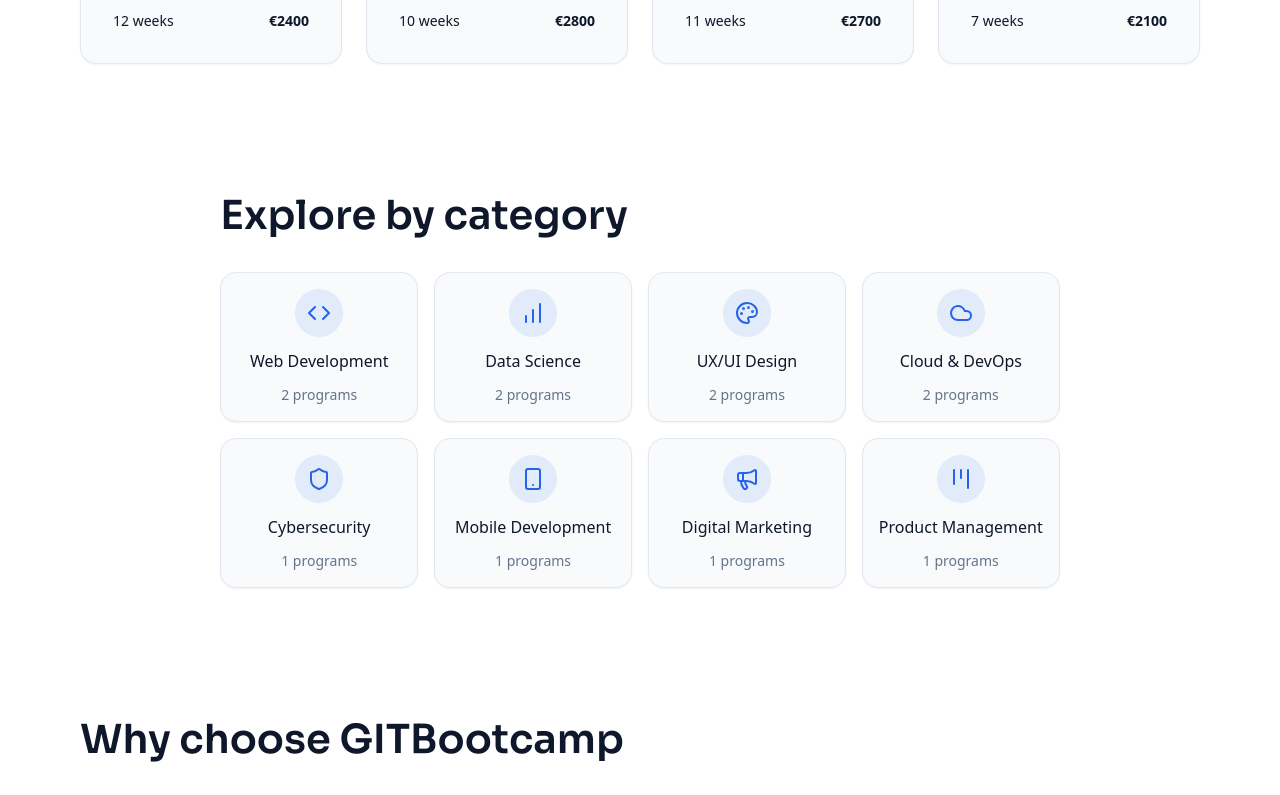
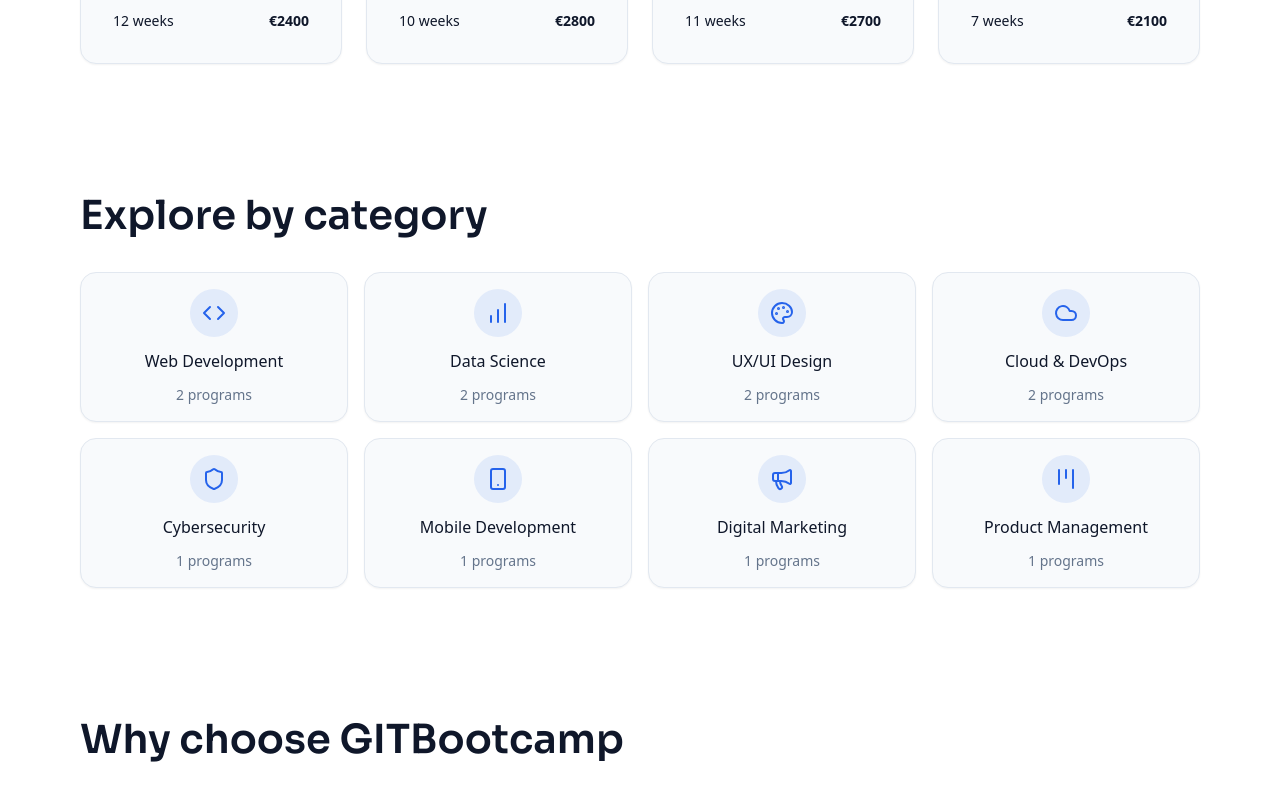
Before and after one commit to muhammeta55/gitb-capstone-01, a Next.js app: page /en in a window 1280 px wide. Shown: the part 1360-2155 px from the top of the page. Built offline with nearby package versions, Linux system fonts and the light colour scheme.

Commit message:
feat(landing): make ScrollReveal repeatable, extend to remaining sections

```diff
--- a/src/app/[locale]/page.tsx
+++ b/src/app/[locale]/page.tsx
@@ -21,7 +21,7 @@
     openGraph: {
       title: t("title"),
       description: t("description"),
-    }
+    },
   };
 }
 
@@ -30,8 +30,12 @@
     <>
       <Hero />
       <StatsStrip />
-      <FeaturedPrograms />
-      <CategoryGrid />
+      <ScrollReveal>
+        <FeaturedPrograms />
+      </ScrollReveal>
+      <ScrollReveal>
+        <CategoryGrid />
+      </ScrollReveal>
       <ScrollReveal>
         <Features />
       </ScrollReveal>
@@ -44,9 +48,15 @@
       <ScrollReveal>
         <Testimonials />
       </ScrollReveal>
-      <Pricing />
-      <Newsletter />
-      <ClosingCTA />
+      <ScrollReveal>
+        <Pricing />
+      </ScrollReveal>
+      <ScrollReveal>
+        <Newsletter />
+      </ScrollReveal>
+      <ScrollReveal>
+        <ClosingCTA />
+      </ScrollReveal>
     </>
   );
 }
--- a/src/components/layout/ScrollReveal.tsx
+++ b/src/components/layout/ScrollReveal.tsx
@@ -3,13 +3,15 @@
 import { ReactNode, useRef } from "react";
 import { motion, useInView, useReducedMotion } from "framer-motion";
 
-// Reusable "fade + slide up" reveal for any section, triggered once when
-// it scrolls into view. Uses framer-motion's useInView (IntersectionObserver
-// under the hood, not a scroll listener) so it stays cheap even on long
-// pages — no continuous re-renders while scrolling.
+// Reusable "fade + slide up" reveal for any section, re-triggering every
+// time it scrolls into/out of view (not once) — so scrolling back up and
+// down replays the animation each time. Uses framer-motion's useInView
+// (IntersectionObserver under the hood, not a scroll listener) so it
+// stays cheap even on long pages — no continuous re-renders while
+// scrolling.
 export function ScrollReveal({ children }: { children: ReactNode }) {
   const ref = useRef<HTMLDivElement>(null);
-  const isInView = useInView(ref, { once: true, margin: "-80px" });
+  const isInView = useInView(ref, { once: false, margin: "-80px" });
   const prefersReducedMotion = useReducedMotion();
 
   if (prefersReducedMotion) {
@@ -20,7 +22,7 @@
     <motion.div
       ref={ref}
       initial={{ opacity: 0, y: 24 }}
-      animate={isInView ? { opacity: 1, y: 0 } : undefined}
+      animate={isInView ? { opacity: 1, y: 0 } : { opacity: 0, y: 24 }}
       transition={{ duration: 0.5, ease: "easeOut" }}
     >
       {children}
```
